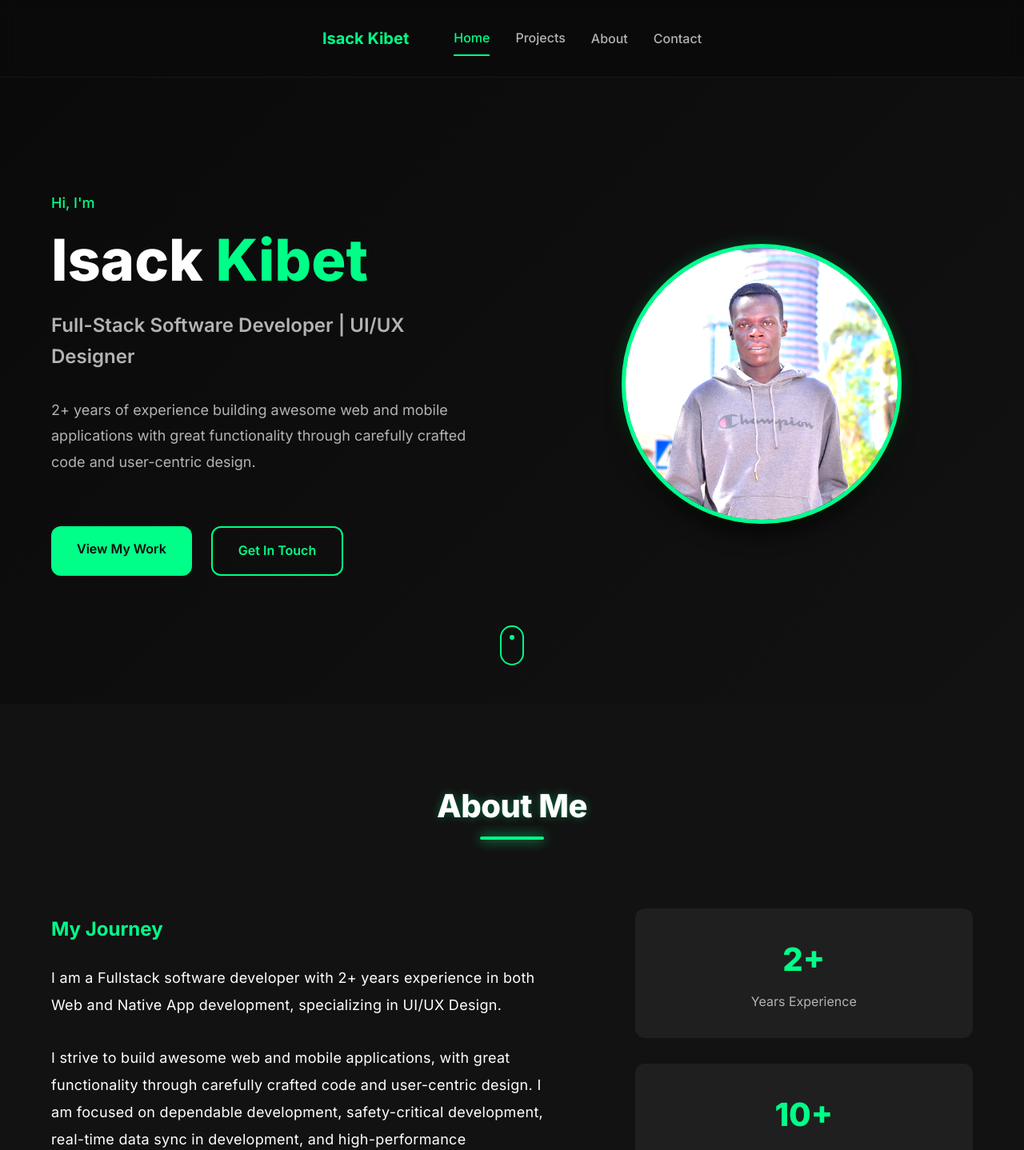
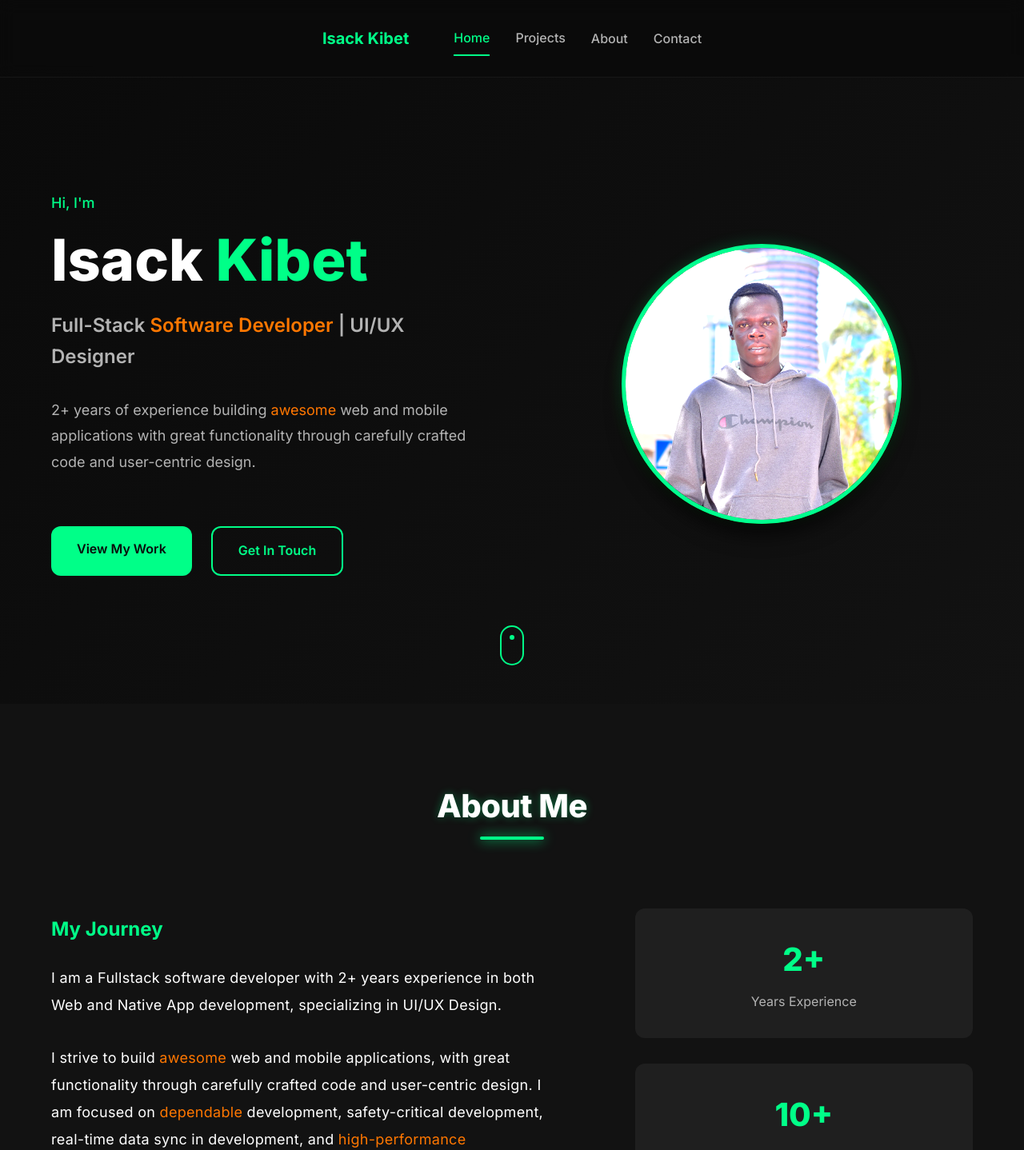
Before and after one commit to isackkibet/isack-profile, a React (Vite) app in the folder portfolio-frontend/: page / in a window 1280 px wide. Shown: the top 1438 px of the page at 80% size. Built offline with nearby package versions, Linux system fonts and the light colour scheme; no server answers.

Commit message:
Add orange color styling and apply to key text elements for better visibility

```diff
--- a/portfolio-frontend/src/components/sections/About.jsx
+++ b/portfolio-frontend/src/components/sections/About.jsx
@@ -21,9 +21,9 @@ const About = () => {
               specializing in UI/UX Design.
             </p>
             <p>
-              I strive to build awesome web and mobile applications, with great functionality through carefully
-              crafted code and user-centric design. I am focused on dependable development, safety-critical
-              development, real-time data sync in development, and high-performance development.
+              I strive to build <span className="text-orange">awesome</span> web and mobile applications, with great functionality through carefully
+              crafted code and user-centric design. I am focused on <span className="text-orange">dependable</span> development, safety-critical
+              development, real-time data sync in development, and <span className="text-orange">high-performance</span> development.
             </p>
             <p>
               Through continuous learning and hands-on experience, I've developed a strong foundation in modern
--- a/portfolio-frontend/src/components/sections/FeaturedProjects.jsx
+++ b/portfolio-frontend/src/components/sections/FeaturedProjects.jsx
@@ -41,7 +41,7 @@ const FeaturedProjects = () => {
     return (
       <section id="projects" className="featured-projects">
         <div className="container">
-          <h2 className="section-title">Featured Projects</h2>
+          <h2 className="section-title">Featured <span className="text-orange">Projects</span></h2>
           <div className="loading">Loading projects...</div>
         </div>
       </section>
@@ -51,7 +51,7 @@ const FeaturedProjects = () => {
   return (
     <section id="projects" className="featured-projects">
       <div className="container">
-        <h2 className="section-title">Featured Projects</h2>
+        <h2 className="section-title">Featured <span className="text-orange">Projects</span></h2>
 
         <motion.div
           className="projects-grid"
--- a/portfolio-frontend/src/components/sections/Hero.jsx
+++ b/portfolio-frontend/src/components/sections/Hero.jsx
@@ -51,10 +51,10 @@ const Hero = () => {
             Isack <span className="text-accent">Kibet</span>
           </motion.h1>
           <motion.h2 className="hero-title">
-            Full-Stack Software Developer | UI/UX Designer
+            Full-Stack <span className="text-orange">Software Developer</span> | UI/UX Designer
           </motion.h2>
           <motion.p className="hero-description">
-            2+ years of experience building awesome web and mobile applications with
+            2+ years of experience building <span className="text-orange">awesome</span> web and mobile applications with
             great functionality through carefully crafted code and user-centric design.
           </motion.p>
 
--- a/portfolio-frontend/src/components/sections/Skills.jsx
+++ b/portfolio-frontend/src/components/sections/Skills.jsx
@@ -40,7 +40,7 @@ const Skills = () => {
   return (
     <section id="skills" className="skills">
       <div className="container">
-        <h2 className="section-title">Skills & Tools</h2>
+        <h2 className="section-title">Skills & <span className="text-orange">Tools</span></h2>
 
         <motion.div
           className="skills-grid"
--- a/portfolio-frontend/src/index.css
+++ b/portfolio-frontend/src/index.css
@@ -21,6 +21,9 @@
   --color-accent: #00ff88;
   --color-accent-dark: #00cc6d;
   --color-accent-light: #66ffbb;
+  --color-orange: #ff7700;
+  --color-orange-dark: #cc5f00;
+  --color-orange-light: #ff9933;
 
   --color-error: #ff4444;
   --color-success: #00ff88;
@@ -220,6 +223,14 @@ button, a, input, textarea {
   color: var(--color-text-muted);
 }
 
+.text-orange {
+  color: var(--color-orange);
+}
+
+.text-orange:hover {
+  color: var(--color-orange-light);
+}
+
 /* Animations */
 @keyframes fadeIn {
   from {
--- a/portfolio-frontend/src/pages/Projects.jsx
+++ b/portfolio-frontend/src/pages/Projects.jsx
@@ -39,7 +39,7 @@ const Projects = () => {
             animate={{ opacity: 1, y: 0 }}
             transition={{ duration: 0.5 }}
           >
-            All Projects
+            All <span className="text-orange">Projects</span>
           </motion.h1>
           <motion.p
             initial={{ opacity: 0, y: 20 }}
```
